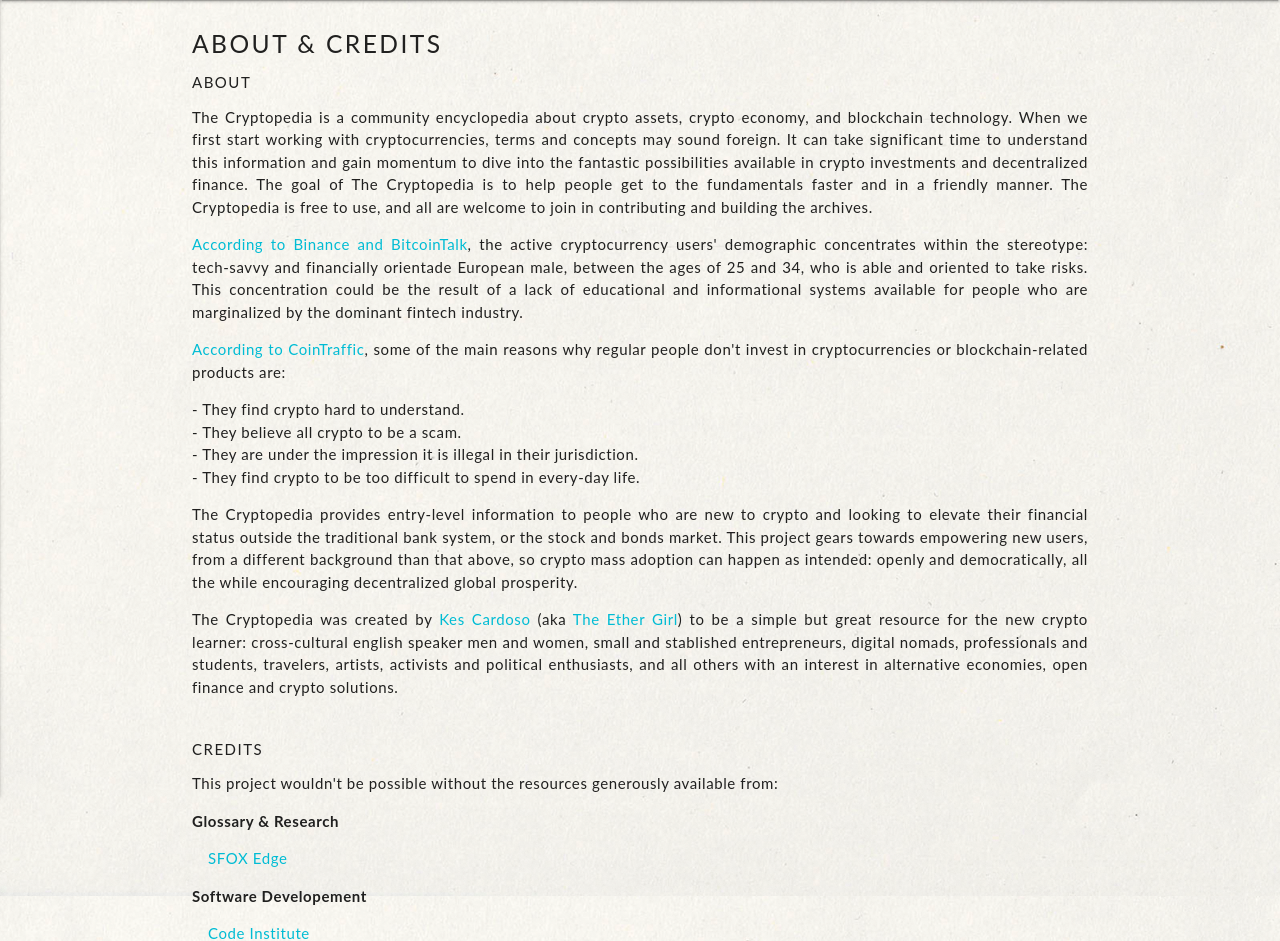
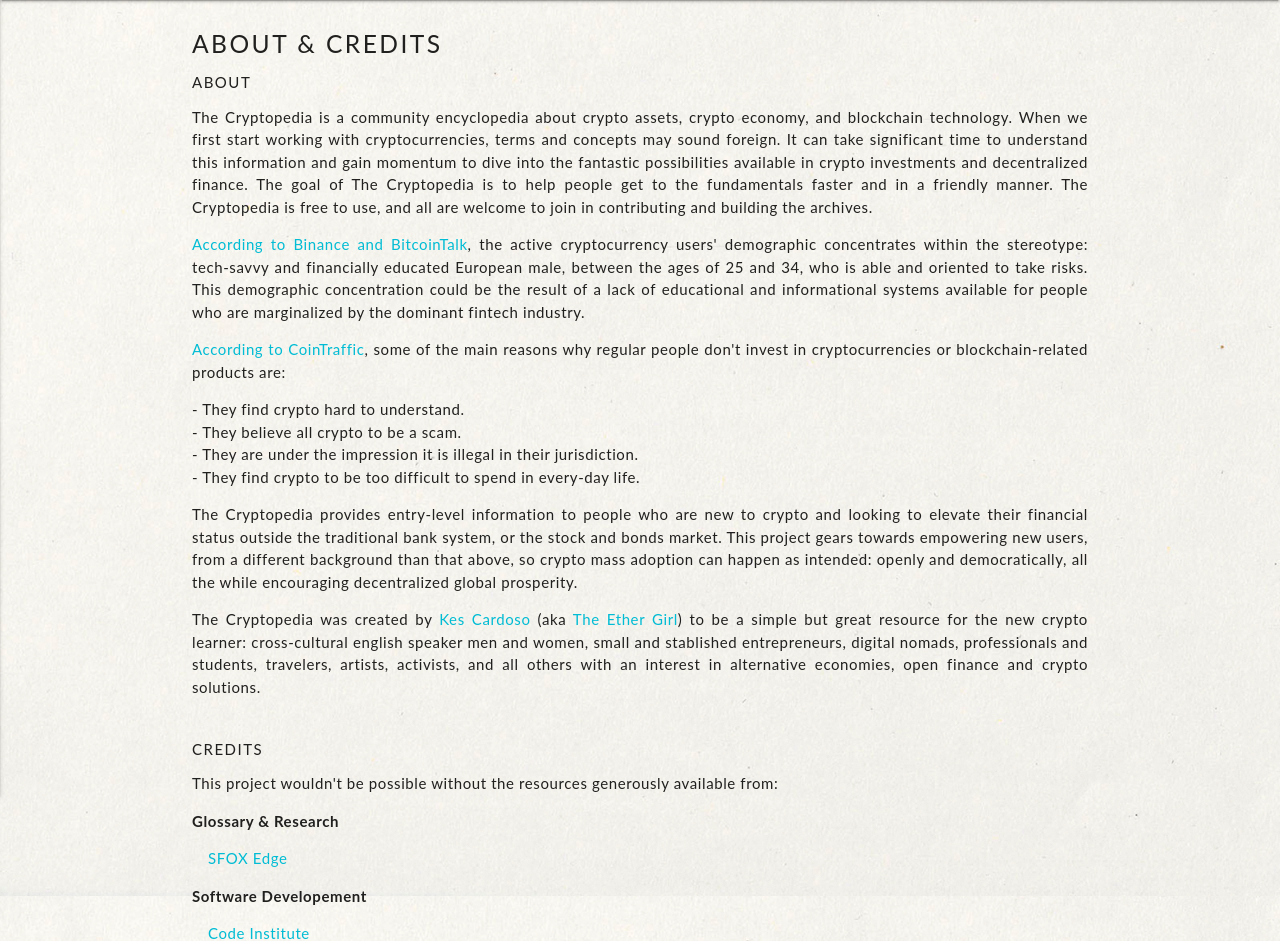
Before and after one commit to kescardoso/cryptopedia, a Flask app: page /credits in a window 1280 px wide. Shown: the part 64-1005 px from the top of the page. Run offline with Flask 2, Linux system fonts and the light colour scheme; some libraries are stand-ins or nearby versions.

Commit message:
Update text and links on credits

```diff
--- a/static/css/style.css
+++ b/static/css/style.css
@@ -16,6 +16,10 @@
 a:hover,
 button:hover {
     color: #000;
+}
+
+strong {
+    font-weight: bold;
 }
 
 /* Margins for Main Container */
@@ -155,7 +159,3 @@
 .abt {
     text-align: justify;
 }
-
-strong {
-    font-weight: bold;
-}
--- a/templates/credits.html
+++ b/templates/credits.html
@@ -15,14 +15,14 @@
             </p>
 
             <p>
-            <a heref="https://www.similarweb.com/website/binance.com">According to Binance and BitcoinTalk</a>, the active cryptocurrency users'
-            demographic concentrates within the stereotype: tech-savvy and financially orientade European male, between the ages of 25 and 34,
-            who is able and oriented to take risks. This concentration could be the result of a lack of educational and informational systems
+            <a heref="https://www.similarweb.com/website/binance.com" target ='_blank'>According to Binance and BitcoinTalk</a>, the active cryptocurrency users'
+            demographic concentrates within the stereotype: tech-savvy and financially educated European male, between the ages of 25 and 34,
+            who is able and oriented to take risks. This demographic concentration could be the result of a lack of educational and informational systems
             available for people who are marginalized by the dominant fintech industry.
             </p>
 
             <p>
-            <a href="https://cointraffic.io/blog/crypto-audience-revealed-who-is-your-target-user/">According to CoinTraffic</a>, some of the main
+            <a href="https://cointraffic.io/blog/crypto-audience-revealed-who-is-your-target-user/" target ='_blank'>According to CoinTraffic</a>, some of the main
             reasons why regular people don't invest in cryptocurrencies or blockchain-related products are:
                 <ul>
                     <li>-   They find crypto hard to understand.</li>
@@ -40,9 +40,9 @@
             </p>
 
             <p>
-            The Cryptopedia was created by <a href="http://kescardoso.com">Kes Cardoso</a> (aka <a href="https://twitter.com/TokensForK">The Ether Girl</a>)
+            The Cryptopedia was created by <a href="http://kescardoso.com" target ='_blank'>Kes Cardoso</a> (aka <a href="http://twitter.com/TokensForK" target ='_blank'>The Ether Girl</a>)
             to be a simple but great resource for the new crypto learner: cross-cultural english speaker men and women,
-            small and stablished entrepreneurs, digital nomads, professionals and students, travelers, artists, activists and political enthusiasts,
+            small and stablished entrepreneurs, digital nomads, professionals and students, travelers, artists, activists,
             and all others with an interest in alternative economies, open finance and crypto solutions.
             </p>
         </div>
@@ -76,7 +76,7 @@
         <div class="col s12">
             <strong>Images</strong>
             <ul class="cred-list">
-                <li><a href="https://www.flaticon.com/authors/eucalyp">Eucalyp</a> from <a href="https://www.flaticon.com/">FlatIcon</a></li>
+                <li><a href="https://www.flaticon.com/authors/eucalyp" target ='_blank'>Eucalyp</a> from <a href="https://www.flaticon.com/" target ='_blank'>FlatIcon</a></li>
             </ul>
         </div>
     </div>
```
Also changed, not shown: 2 other files.
